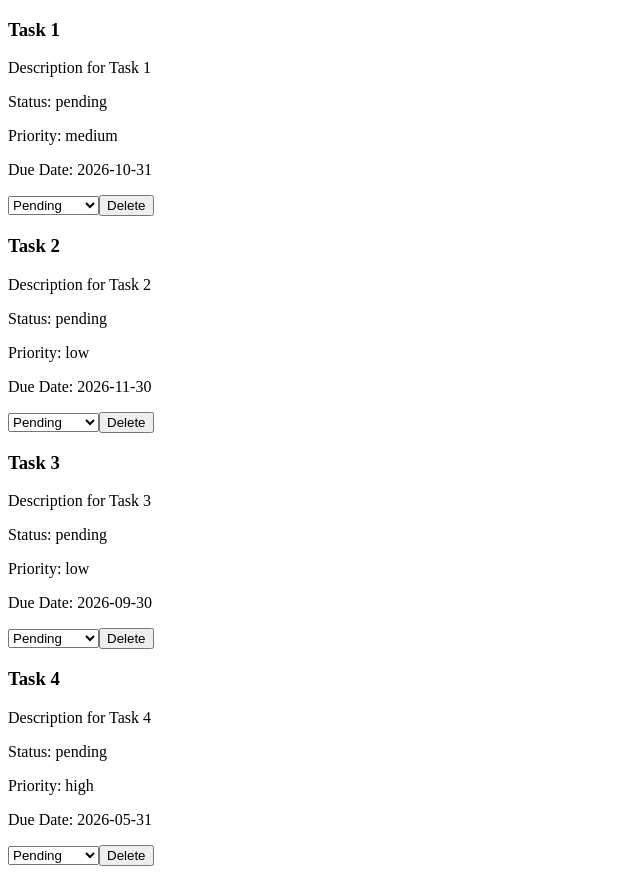
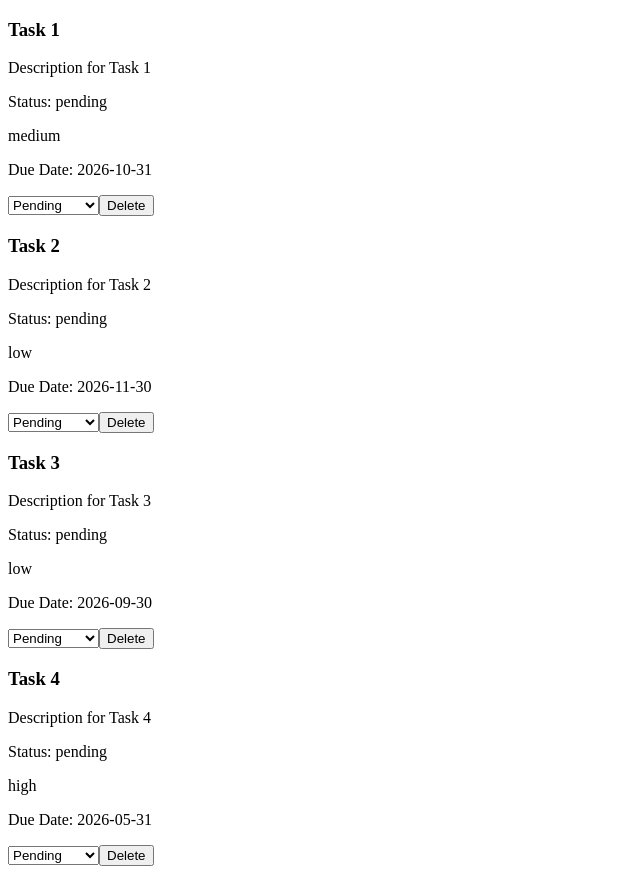
Before and after one commit to Robb-Designs/task-management-system, a React (Vite) app: page / in a window 1280 px wide. Shown: the whole page, without its empty margins (0-640 px from the left). Built offline with nearby package versions, Linux system fonts and the light colour scheme.

Commit message:
add status-to-label mapping scaffold, overdue state calculation scaffold

```diff
--- a/src/components/TaskItem/TaskItem.tsx
+++ b/src/components/TaskItem/TaskItem.tsx
@@ -1,19 +1,41 @@
 import type { TaskItemProps, TaskStatus } from "../types";
 
+// A mapping from task status values to their display labels.
+//this will be used to show a more user-friendly label for the task status in the UI, instead of showing the raw status value.
+const StatusLabel: Record<TaskStatus, string> = {
+  pending: "Pending",
+  "in-progress": "In Progress",
+  completed: "Completed",
+};
+
 export function TaskItem({ task, onStatusChange, onDelete }: TaskItemProps) {
+  const isOverdue =
+    task.status !== "completed" && new Date(task.dueDate) < new Date();
+
   return (
+    <div className={`task-item task-item--${task.status}`}>
       <div className="task-item">
-      <h3>{task.title}</h3>
+        {/* Show an "Overdue" badge if the task is overdue and not completed. */}
+        <h3 className={task.status === "completed" ? "task-item-title-completed" : "task-item-title"}>{task.title}</h3>
         <p>{task.description}</p>
         <p>Status: {task.status}</p>
-      <p>Priority: {task.priority}</p>
+        {/* Show the priority badge with a class that reflects the priority level (e.g., low, medium, high). */}
+        <span className={`task-item__priority-badge task-item__priority-badge--${task.priority}`}>
+          {task.priority}
+        </span>
         <p>Due Date: {task.dueDate}</p>
-      <select value={task.status} onChange={(e) => onStatusChange(task.id, e.target.value as TaskStatus)}>
+        <select
+          value={task.status}
+          onChange={(e) =>
+            onStatusChange(task.id, e.target.value as TaskStatus)
+          }
+        >
           <option value="pending">Pending</option>
           <option value="in-progress">In Progress</option>
           <option value="completed">Completed</option>
         </select>
         <button onClick={() => onDelete(task.id)}>Delete</button>
       </div>
+    </div>
   );
 }
```
Lines whose indentation alone changed are shown as unchanged.
